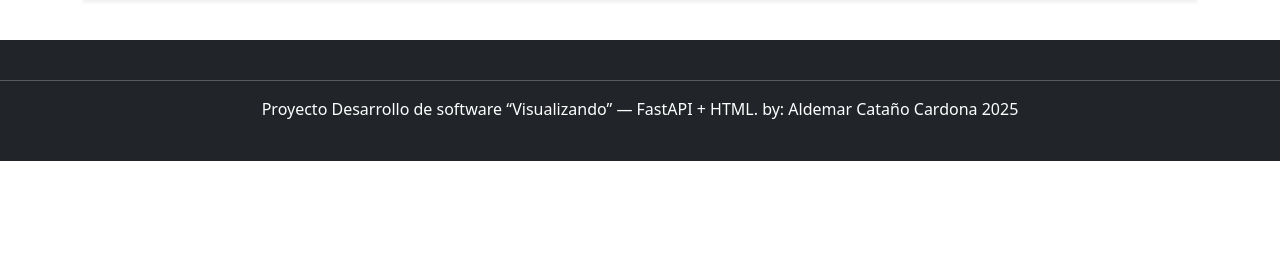
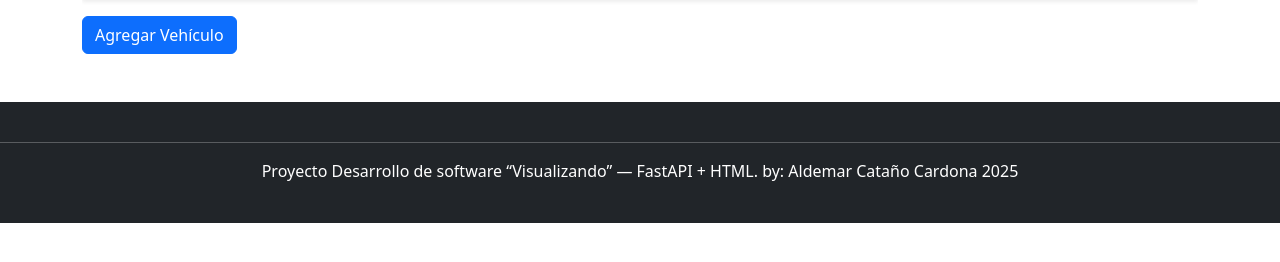
Before and after one commit to Aldemitar/vehiculos_electricos_aldemar, a FastAPI app: template templates/vehiculos_registro.html in a window 1280 px wide. Shown: the part 234-496 px from the top of the page. Run offline with FastAPI, Linux system fonts and the light colour scheme; the template is opened without the code that fills it, so the values that code supplies are empty; parts of the project's set-up code (start-up, migrations or seed data) failed here and were passed over.

Commit message:
Se agregó el botón de añadir vehiculo

```diff
--- a/templates/vehiculos_registro.html
+++ b/templates/vehiculos_registro.html
@@ -32,6 +32,12 @@
                 </tbody>
             </table>
         </div>
+        <div class="mb-4 text-muted">
+            <a href="/vehiculos/add" class="btn btn-primary">
+                <i class="bi bi-plus-lg"></i> Agregar Vehículo
+            </a>
+        </div>
     </div>
     <br>
+
 {% endblock %}
```
